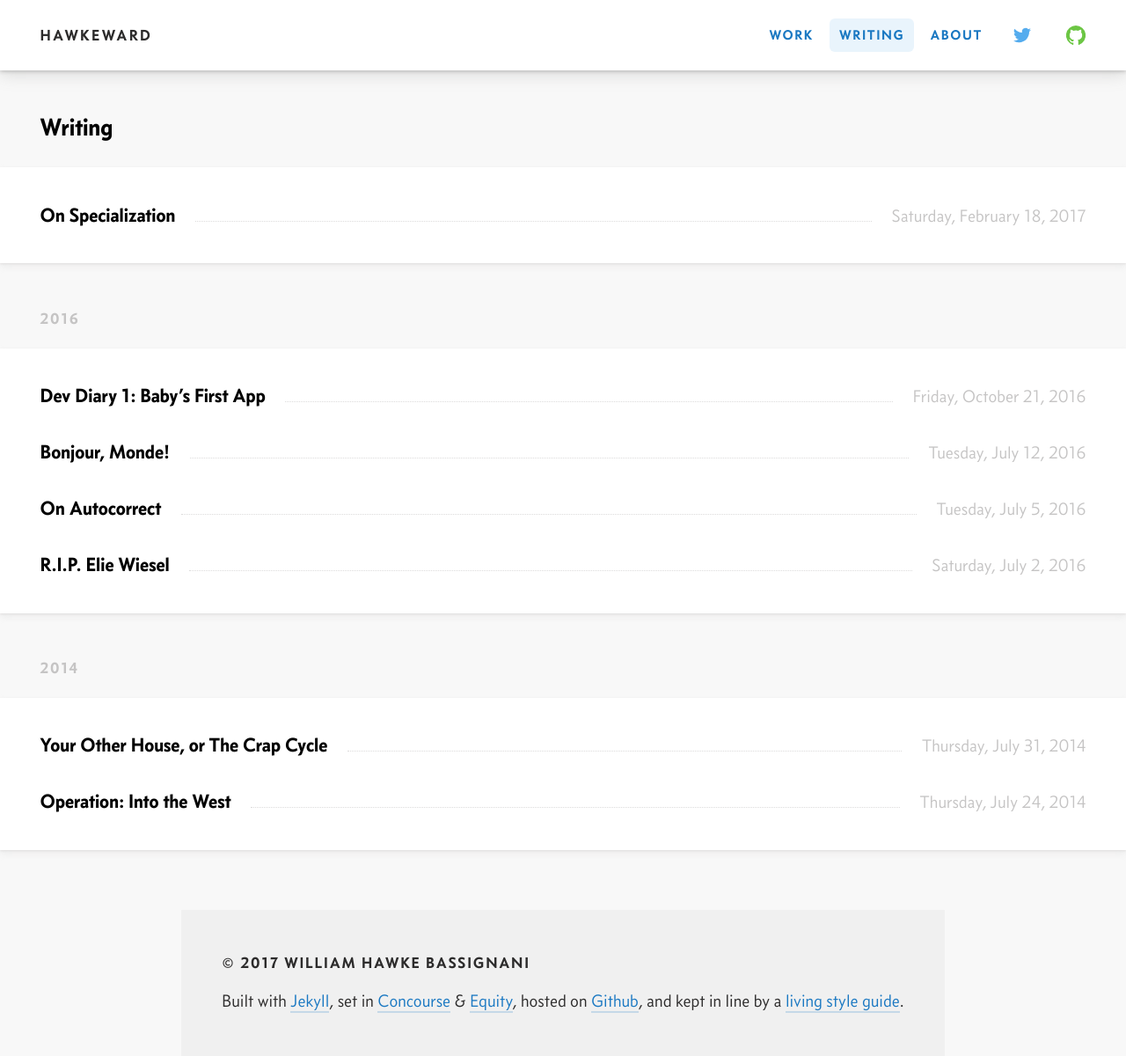
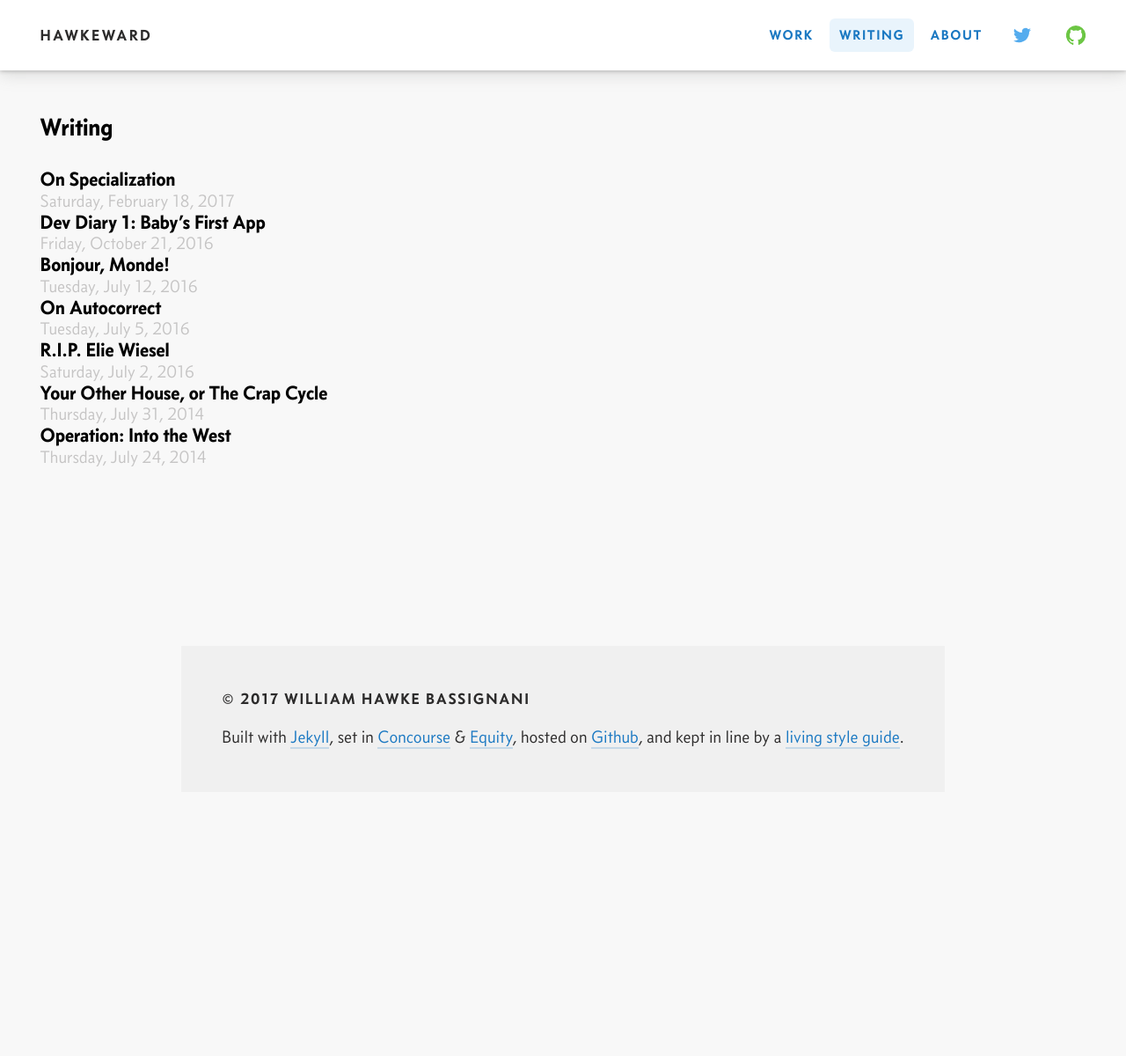
Before and after one commit to whbassignani/whbassignani.github.io, a Jekyll site: the page built from writing/index.html, in a window 1280 px wide. Shown: the whole page at 88% size. Built offline with Jekyll 4.4.1, drawn with Linux system fonts in a browser that asks for light colours; after the commit the page ends 900 px from its top, so only the background shows below that.

Commit message:
Stripping out older styles, clean start

```diff
--- a/scss/_archive-writing.scss
+++ b/scss/_archive-writing.scss
@@ -1,21 +1,6 @@
-.archive-year {
-  @include h4;
-  color: $color-ui-light;
-  margin-top: size(7);
-}
-
-.archive-divider {
-  margin-bottom: size(3);
-  margin-top: size(0);
-}
-
 .archive-list {
-  @include container-full-width-child;
-  @include soft-box-shadow(xsmall);
-  @include spacing-standard(xsmall);
-  background-color: $white;
-  padding-bottom: size(0);
-  padding-top: size(0);
+  margin: 0;
+  padding: 0;
 }
 
 .archive-list-item {
@@ -25,36 +10,26 @@
 }
 
 .archive-link {
-  @include flexbox;
-  @include align-items(baseline);
   border-bottom: 0;
-  padding: size(-2) 0;
 
   &:hover .archive-post-title,
-  &:hover .archive-post-date,
-  &:hover .archive-post-dots {
-    border-color: $color-interactive-hover;
+  &:hover .archive-post-date {
     color: $color-interactive-hover;
   }
 }
 
 .archive-post-title {
-  @include flex(0 1 auto);
   font-size: size(0);
   margin: 0;
-  margin-right: size(0);
   transition: color $animation-time;
 }
 
 .archive-post-date {
   color: $color-ui-light;
   display: block;
-  flex: 0 0 auto;
   font-family: $sans-serif;
   font-size: size(-1);
   line-height: 1;
-  margin-left: size(0);
-  text-align: right;
   transition: color $animation-time;
   white-space: nowrap;
 
@@ -69,9 +44,3 @@
     }
   }
 }
-
-.archive-post-dots {
-  border-bottom: ($border-width / 2) dotted $color-ui-light;
-  flex: 1 1 auto;
-  opacity: 0.6;
-}
--- a/writing/index.html
+++ b/writing/index.html
@@ -5,29 +5,11 @@
 <section id="archive-posts" class="archive">
   <ul class="archive-list container">
 
-  {%for post in site.categories.writing %}
-    {% unless post.next %}
-  <h2 class="archive-year">{{ post.date | date: '%Y' }}</h2>
-
-  <ul class="archive-list container">
-    {% else %}
-      {% capture year %}{{ post.date | date: '%Y' }}{% endcapture %}
-      {% capture nyear %}{{ post.next.date | date: '%Y' }}{% endcapture %}
-      {% if year != nyear %}
-  </ul>
-
-  <h2 class="archive-year">{{ post.date | date: '%Y' }}</h2>
-
-  <ul class="archive-list container">
-      {% endif %}
-    {% endunless %}
+{%for post in site.categories.writing %}
     <li class="archive-list-item">
       <article class="archive-post">
         <a href="{{ post.url }}" class="archive-link" title="{{ post.title }}">
           <h1 class="archive-post-title">{{ post.title }}</h1>
-
-          <!-- Dots between title and year -->
-          <div class="archive-post-dots"></div>
 
           <time class="archive-post-date" data-full="{{ post.date | date: "%A, %B %-d, %Y" }}">
             <span class="shorthand">{{ post.date | date: "%b %-d" }}</span>
@@ -35,6 +17,6 @@
         </a>
       </article>
     </li>
-  {% endfor %}
+{% endfor %}
   </ul>
 </section>
```
